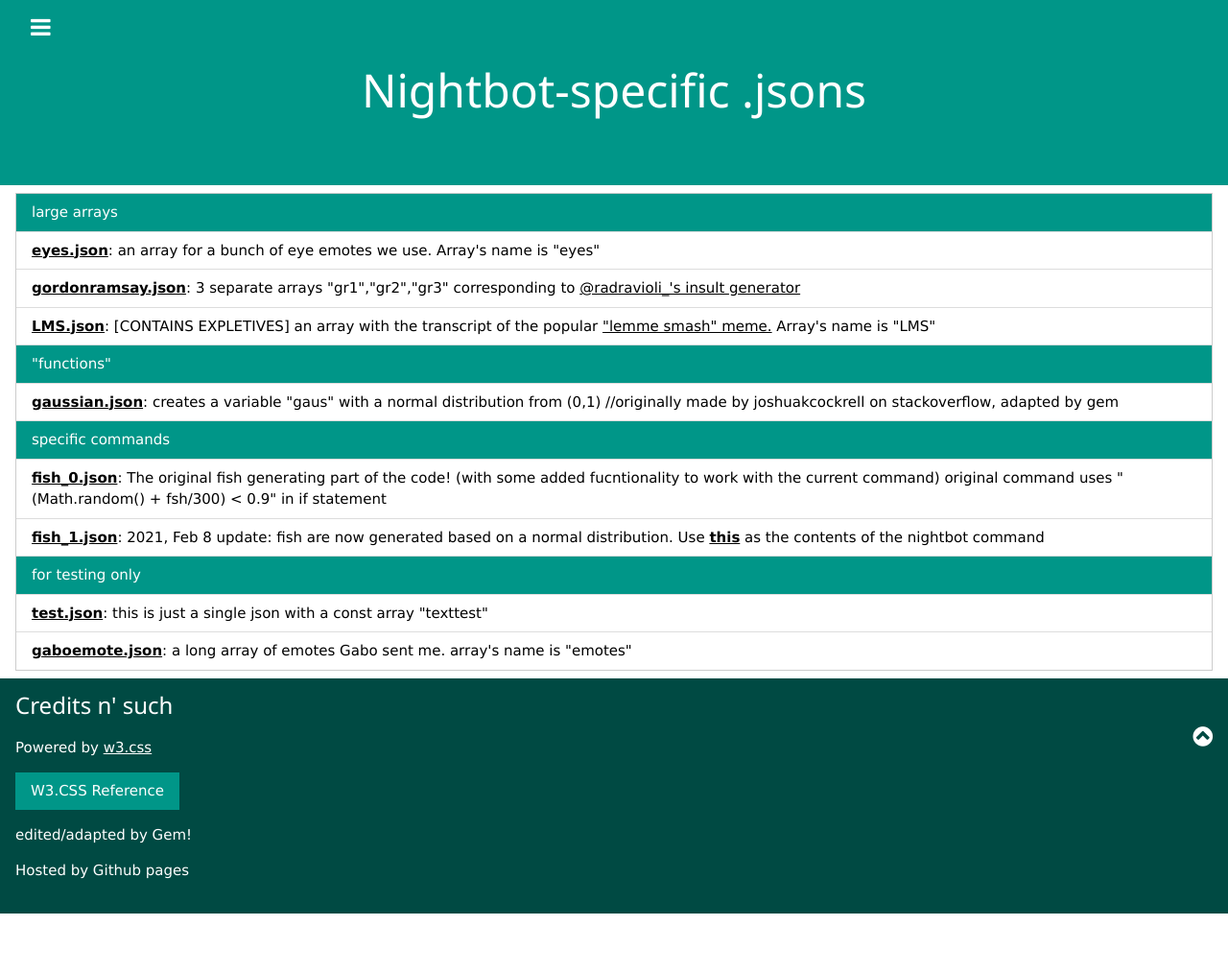
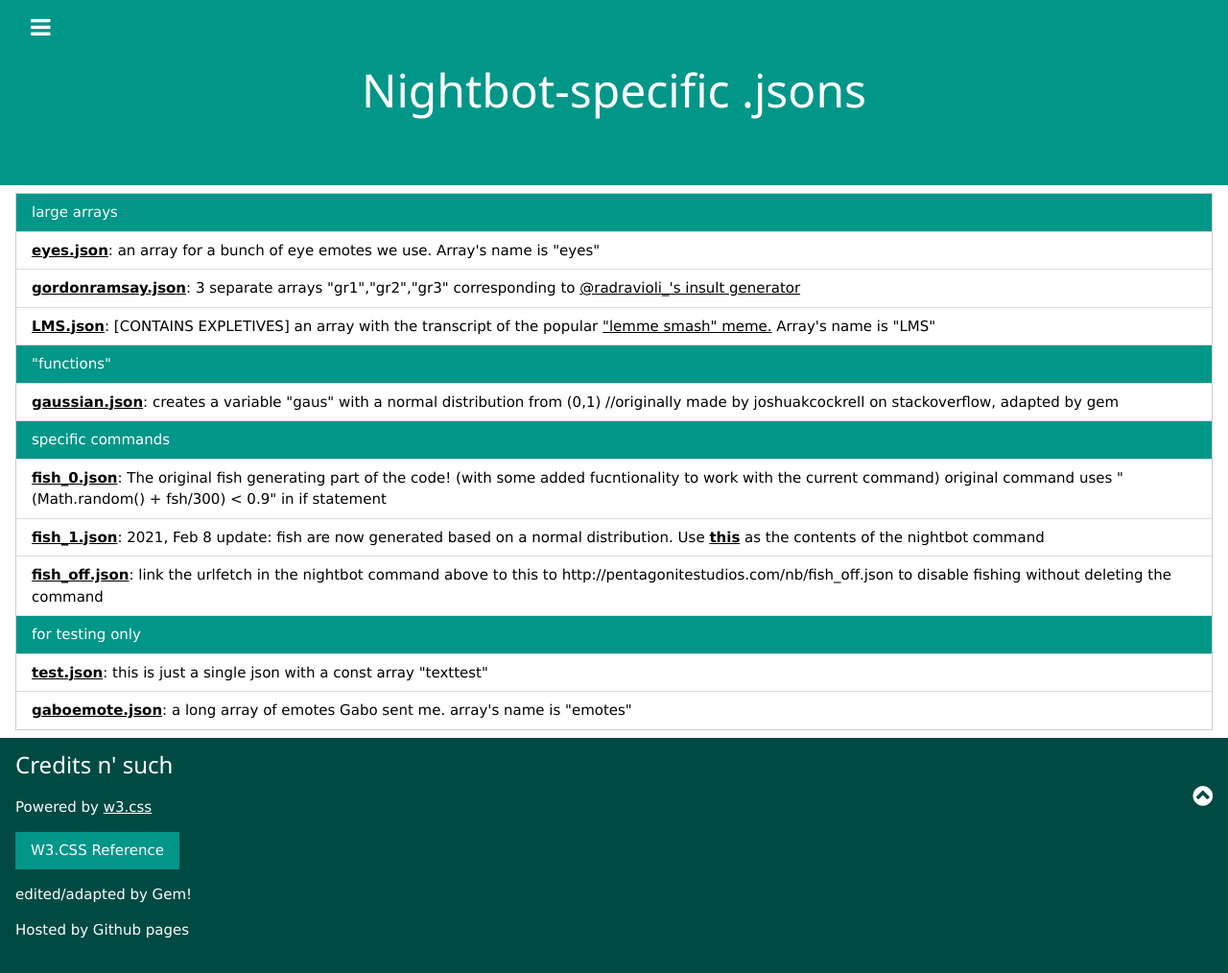
Before and after one commit to thesecretmaster/pentagonitestudios, a Jekyll site: the page nightbot.html, which Jekyll copies as it is, in a window 1280 px wide. Shown: the whole page at 96% size. Built offline with Jekyll 4.4.1, drawn with Linux system fonts in a browser that asks for light colours; some web fonts are replaced; before the commit the page ends 952 px from its top, so only the background shows below that.

Commit message:
add a disable .json for fish

```diff
--- /dev/null
+++ b/nb/fish_off.json
@@ -0,0 +1,3 @@
+fsh=0;
+on=false;
+const msg=[" "," "," "," ","!fish is closed. Thanks for fishing with us!! kaestr1Hug"]
--- a/nb/fishcommand.txt
+++ b/nb/fishcommand.txt
@@ -17,4 +17,5 @@ if(on){
 	}
 }else{
 	msg[5];
+}
 )
--- a/nightbot.html
+++ b/nightbot.html
@@ -99,6 +99,7 @@
 <li class="w3-theme">specific commands</li>
 <li><a href="nb/fish_0.json" target="_blank"><b>fish_0.json</b></a>: The original fish generating part of the code! (with some added fucntionality to work with the current command) original command uses "(Math.random() + fsh/300) &lt; 0.9" in if statement </li>
 <li><a href="nb/fish_1.json" target="_blank"><b>fish_1.json</b></a>: 2021, Feb 8 update: fish are now generated based on a normal distribution. Use <a href="nb/fishcommand.txt" target="_blank"><b>this</b></a> as the contents of the nightbot command</li>
+<li><a href="nb/fish_off.json" target="_blank"><b>fish_off.json</b></a>: link the urlfetch in the nightbot command above to this to http://pentagonitestudios.com/nb/fish_off.json to disable fishing without deleting the command</li>
 <li class="w3-theme">for testing only</li>
 <li><a href="nb/test.json" target="_blank"><b>test.json</b></a>: this is just a single json with a const array "texttest"</li>
 <li><a href="nb/gaboemote.json" target="_blank"><b>gaboemote.json</b></a>: a long array of emotes Gabo sent me. array's name is "emotes"</li>
```
